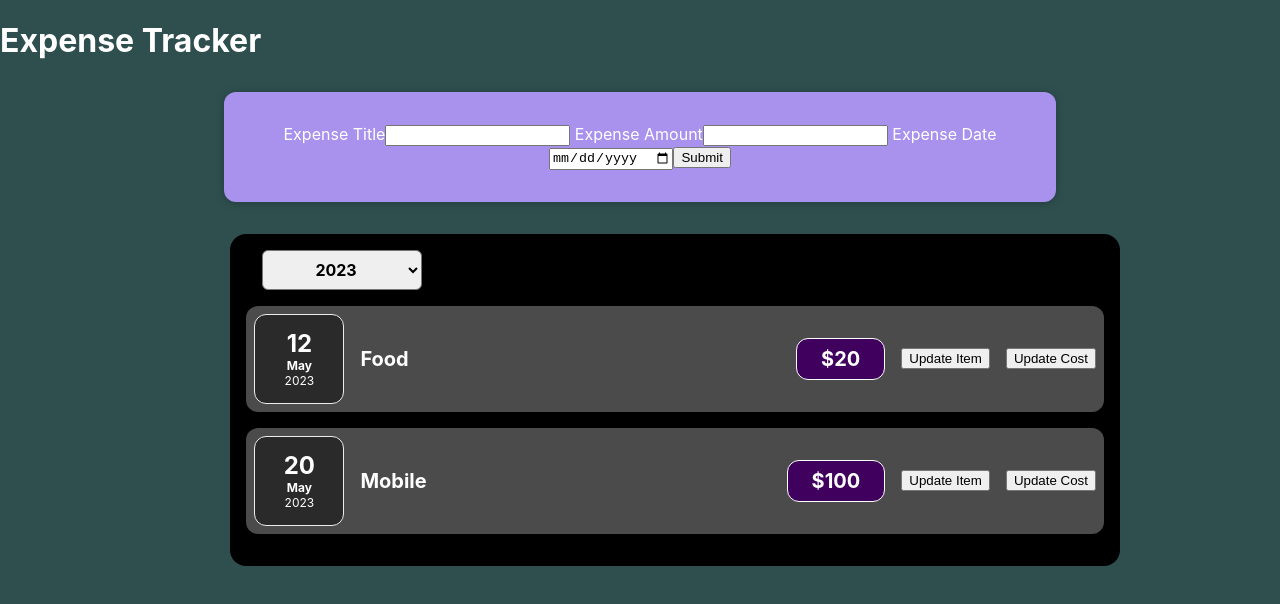
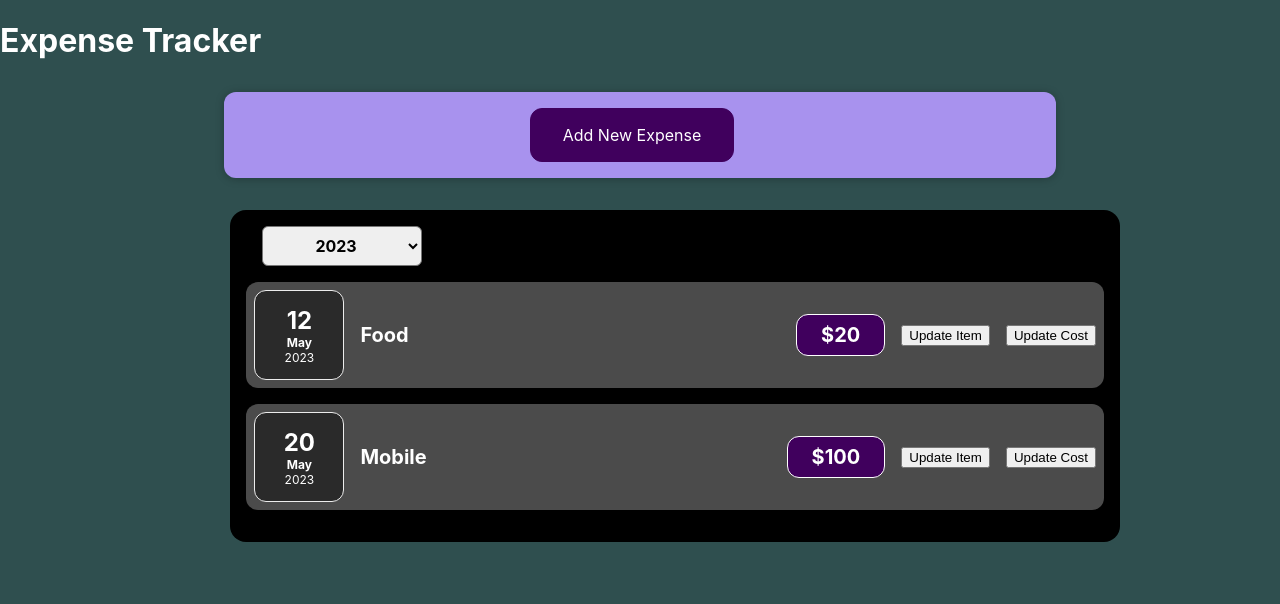
Before and after one commit to Harshal87/basic_react_project, a React (Create React App) app: page / in a window 1280 px wide. Shown: the top 604 px of the page. Built offline with nearby package versions, Linux system fonts and the light colour scheme.

Commit message:
Cancel button added and Add Expense button added

```diff
--- a/src/components/New Expense/ExpenseForm.js
+++ b/src/components/New Expense/ExpenseForm.js
@@ -40,6 +40,7 @@ const ExpenseForm = (props) => {
 
   // Form Click Event Handler funciton
   const FormclickHandler = (event) => {
+    props.setaddexpenseclick(false)
     eventhandler = event;
     event.preventDefault();
     const obj1 = {
@@ -68,6 +69,9 @@ const ExpenseForm = (props) => {
     });
   };
 
+  const cancelbtn=()=>{
+    props.setaddexpenseclick(false)
+  }
   return (
     <div className="form-control">
       <form action="#">
@@ -93,6 +97,7 @@ const ExpenseForm = (props) => {
           name="date"
         />
         <input type="submit" value="Submit" onClick={FormclickHandler} />
+        <button onClick={cancelbtn}>Cancel</button>
       </form>
     </div>
   );
--- a/src/components/New Expense/NewExpense.js
+++ b/src/components/New Expense/NewExpense.js
@@ -1,6 +1,10 @@
+import { useCallback, useState } from "react";
 import ExpenseForm from "./ExpenseForm";
 import "./NewExpense.css";
 const NewExpense = (props) => {
+  let isClicked=false;
+
+  const[addexpenseclick,setaddexpenseclick]=useState(isClicked)
   const addDataHandler = (obj1) => {
     console.log(obj1);
     const obj2 = {
@@ -8,14 +12,21 @@ const NewExpense = (props) => {
       id: Math.random().toString(),
     };
 
-    console.log("in new expense ", obj2);
+    props.formDataHandler(obj2);
 
-    props.formDataHandler(obj2);
   };
+
+  const addExpenseHandler=(event)=>{
+    setaddexpenseclick(true)
+
+  }
 
   return (
     <div className="new-expense">
-      <ExpenseForm logDataHandler={addDataHandler} />
+      <button onClick={addExpenseHandler}>Add New Expense</button>
+      {addexpenseclick===true &&
+      <ExpenseForm logDataHandler={addDataHandler} setaddexpenseclick={setaddexpenseclick} />
+      }
     </div>
   );
 };
```
